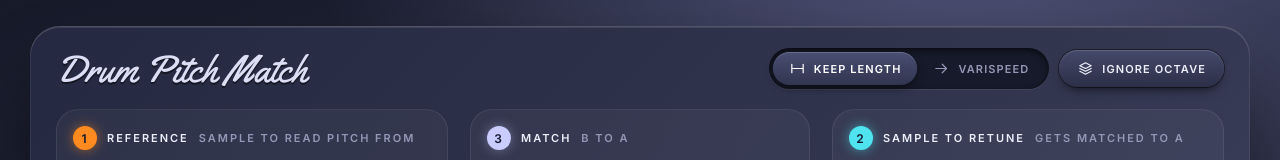
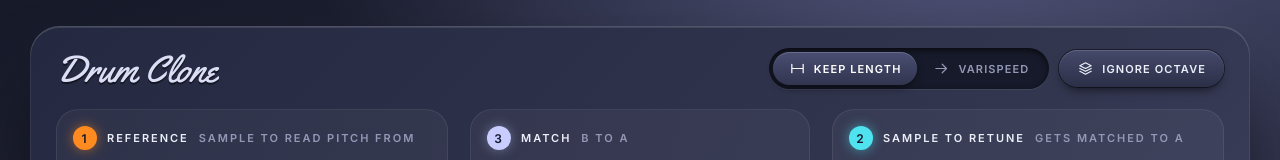
Before and after one commit to frankwtierney/drumpm, a website with bundled scripts: page web/index.html in a window 1280 px wide. Shown: the top 160 px of the page. Built offline with nearby package versions, Linux system fonts and the light colour scheme.

Commit message:
Rename app to Drum Clone
Co-Authored-By: Claude Sonnet 5.5 <noreply@anthropic.com>
Claude-Session: https://claude.ai/code/session_016VCyhUueN6pZkZ3i3r9kf1

```diff
--- a/package.json
+++ b/package.json
@@ -1,5 +1,5 @@
 {
-  "name": "drumpm",
+  "name": "drum-clone",
   "version": "0.1.0",
   "description": "Detect the pitch of a drum sample and match another sample to it",
   "type": "module",
--- a/web/index.html
+++ b/web/index.html
@@ -3,7 +3,7 @@
 <head>
 <meta charset="utf-8">
 <meta name="viewport" content="width=device-width, initial-scale=1">
-<title>Drum Pitch Match</title>
+<title>Drum Clone</title>
 <link rel="preconnect" href="https://fonts.googleapis.com">
 <link href="https://fonts.googleapis.com/css2?family=Michroma&family=Inter:wght@300;400;500;600&family=Yellowtail&display=swap" rel="stylesheet">
 <style>
@@ -158,7 +158,7 @@
 <body>
 <main class="plugin">
   <header>
-    <div class="logo">Drum Pitch Match</div>
+    <div class="logo">Drum Clone</div>
     <div class="bar">
       <div class="seg" role="group" aria-label="Shift mode">
         <select id="mode" hidden><option value="stretch">stretch</option><option value="vari">vari</option></select>
```
Also changed, not shown: README.md.
